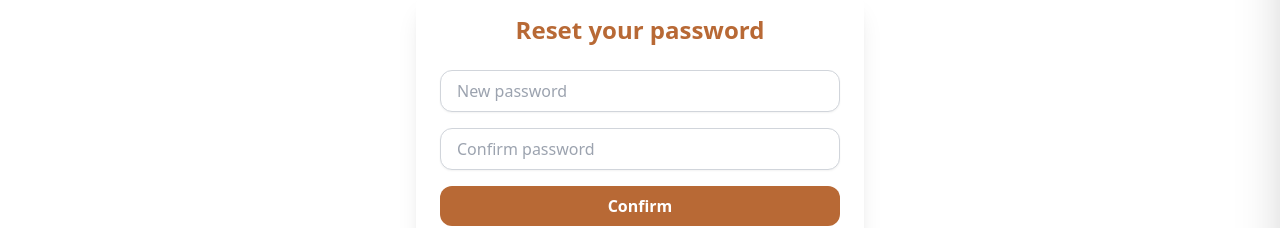
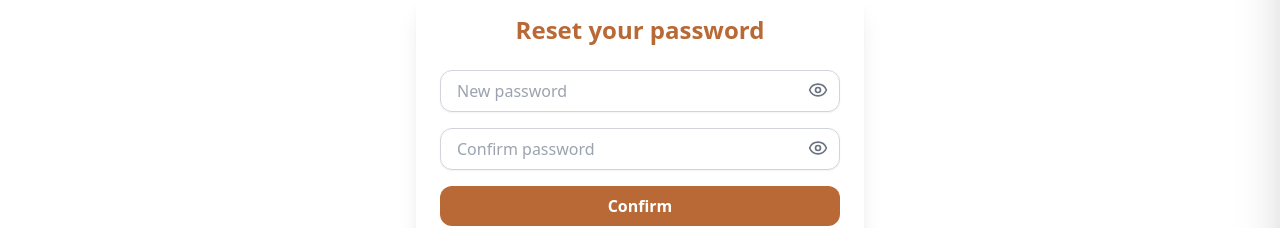
Before and after one commit to tiagofort/luna-app, a React (Vite) app: page /newpassword in a window 1280 px wide. Shown: the part 186-414 px from the top of the page. Built offline with nearby package versions, Linux system fonts and the light colour scheme.

Commit message:
changing password done

```diff
--- a/src/pages/NewPassword.jsx
+++ b/src/pages/NewPassword.jsx
@@ -1,14 +1,16 @@
 import { useSearchParams, useNavigate } from "react-router-dom";
 import { useState } from "react";
+import { Eye, EyeOff } from "lucide-react";
 
 const NewPassword = () => {
   const [searchParams] = useSearchParams();
   const navigate = useNavigate();
-
   const token = searchParams.get("key");
 
   const [newPassword, setNewPassword] = useState("");
   const [confirmPassword, setConfirmPassword] = useState("");
+  const [showPassword, setShowPassword] = useState(false);
+  const [showConfirmPassword, setShowConfirmPassword] = useState(false);
   const [error, setError] = useState("");
   const [success, setSuccess] = useState("");
 
@@ -21,7 +23,6 @@ const NewPassword = () => {
     }
 
     try {
-        console.log(token)
       const response = await fetch(`${import.meta.env.VITE_API_URL}/usuario/redefinir_senha`, {
         method: "POST",
         headers: {
@@ -32,7 +33,8 @@ const NewPassword = () => {
       });
 
       if (!response.ok) {
-            throw new Error("Something went wrong. Please try again.");
+        const error = await response.json();
+        throw new Error(error.message || "Fetch failed");
       }
 
       setSuccess("Password reset successfully.");
@@ -47,22 +49,41 @@ const NewPassword = () => {
       <h1 className="text-2xl font-bold mb-6 text-center text-mainColor">Reset your password</h1>
 
       <form onSubmit={handleSubmit} className="space-y-4">
+        <div className="relative">
           <input
-          type="password"
+            type={showPassword ? "text" : "password"}
             placeholder="New password"
             value={newPassword}
             onChange={(e) => setNewPassword(e.target.value)}
-          className="w-full px-4 py-2 border border-gray-300 rounded-xl shadow-sm focus:ring-mainColor focus:border-mainColor"
+            className="w-full px-4 py-2 border border-gray-300 rounded-xl shadow-sm focus:ring-mainColor focus:border-mainColor pr-10"
             required
           />
+          <button
+            type="button"
+            onClick={() => setShowPassword(!showPassword)}
+            className="absolute right-3 top-2.5 text-gray-500"
+          >
+            {showPassword ? <EyeOff size={20} /> : <Eye size={20} />}
+          </button>
+        </div>
+
+        <div className="relative">
           <input
-          type="password"
+            type={showConfirmPassword ? "text" : "password"}
             placeholder="Confirm password"
             value={confirmPassword}
             onChange={(e) => setConfirmPassword(e.target.value)}
-          className="w-full px-4 py-2 border border-gray-300 rounded-xl shadow-sm focus:ring-mainColor focus:border-mainColor"
+            className="w-full px-4 py-2 border border-gray-300 rounded-xl shadow-sm focus:ring-mainColor focus:border-mainColor pr-10"
             required
           />
+          <button
+            type="button"
+            onClick={() => setShowConfirmPassword(!showConfirmPassword)}
+            className="absolute right-3 top-2.5 text-gray-500"
+          >
+            {showConfirmPassword ? <EyeOff size={20} /> : <Eye size={20} />}
+          </button>
+        </div>
 
         {error && <p className="text-red-500 text-sm">{error}</p>}
         {success && <p className="text-green-600 text-sm">{success}</p>}
```
Lines whose indentation alone changed are shown as unchanged.
